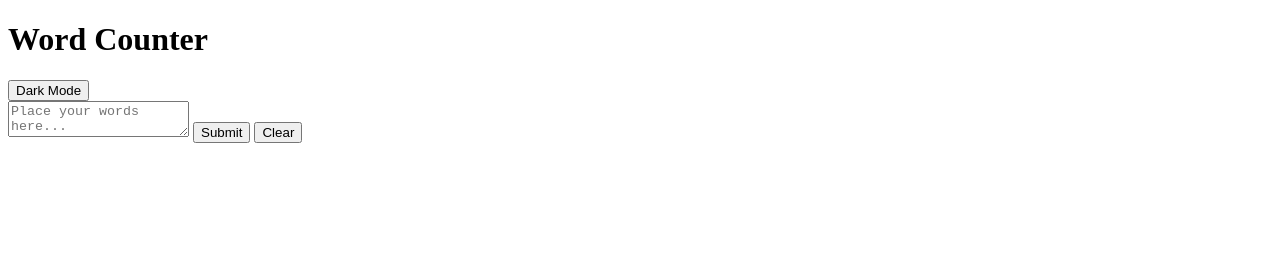
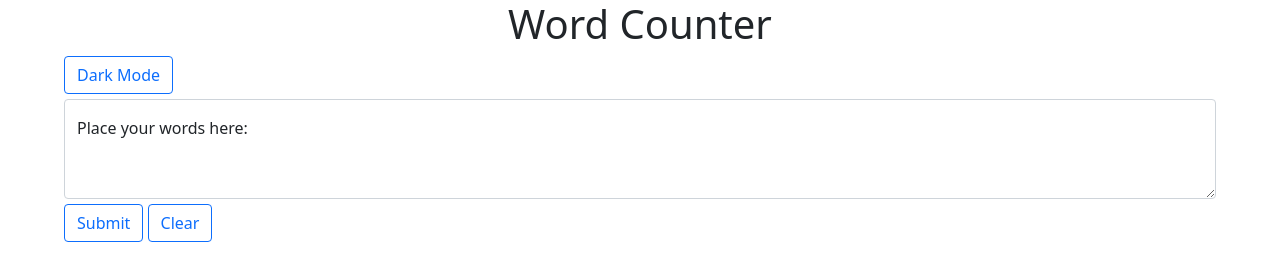
Before and after one commit to mmccullough1997/LAB-word-counter, a plain HTML site: page index.html in a window 1280 px wide. Drawn offline with nearby package versions, Linux system fonts and the light colour scheme.

Commit message:
solved problem

```diff
--- a/index.html
+++ b/index.html
@@ -5,19 +5,25 @@
   <meta http-equiv="X-UA-Compatible" content="IE=edge">
   <meta name="viewport" content="width=device-width, initial-scale=1.0">
   <title>Word Counter</title>
+  <link href="https://cdn.jsdelivr.net/npm/bootstrap@5.1.3/dist/css/bootstrap.min.css" rel="stylesheet" integrity="sha384-1BmE4kWBq78iYhFldvKuhfTAU6auU8tT94WrHftjDbrCEXSU1oBoqyl2QvZ6jIW3" crossorigin="anonymous">
   <link rel="stylesheet" href="main.css">
 </head>
 <body>
-  <script src="main.js"></script>
   <h1>Word Counter</h1>
-  <button id="bg-switch">Dark Mode</button>
+  <button type="button" id="bg-switch" class="btn btn-outline-primary">Dark Mode</button>
   <div id="error" class="error"></div>
   <form>
-    <textarea placeholder="Place your words here..."></textarea>
-    <button type="submit">Submit</button>
-    <button type="reset">Clear</button>
+    <div class="form-floating">
+      <textarea class="form-control" placeholder="Leave a comment here" id="floatingTextarea2" style="height: 100px"></textarea>
+      <label for="floatingTextarea2">Place your words here:</label>
+    </div>
+    <button type="submit" class="btn btn-outline-primary">Submit</button>
+    <button type="reset" class="btn btn-outline-primary">Clear</button>
   </form>
   <div id="word-count"></div>
 
+
+  <script src="main.js"></script>
+  <script src="https://cdn.jsdelivr.net/npm/bootstrap@5.1.3/dist/js/bootstrap.bundle.min.js" integrity="sha384-ka7Sk0Gln4gmtz2MlQnikT1wXgYsOg+OMhuP+IlRH9sENBO0LRn5q+8nbTov4+1p" crossorigin="anonymous"></script>
 </body>
 </html>
--- a/main.css
+++ b/main.css
@@ -0,0 +1,37 @@
+body {
+  width: 90%;
+  margin:auto;
+}
+
+h1 {
+  text-align: center;;
+}
+
+textarea{
+  width: 100%;
+}
+
+::placeholder{
+  color: blue;
+  font-size: 1.5em;
+  font-family: Arial, Helvetica, sans-serif;
+}
+
+button{
+   background-color: green;
+   color: white;
+   padding: 5px;
+   font-size: 1.5em;
+}
+
+button[type="submit"]{
+  margin-top: 5px;
+}
+
+button[type="reset"]{
+  margin-top: 5px;
+}
+
+button[type="button"]{
+  margin-bottom: 5px;
+}
--- a/main.js
+++ b/main.js
@@ -6,16 +6,24 @@ const wordCounter = (value) => {
 
   if (value) {
     // COMPLETE THE LOGIC
-    wordCount.innerHTML = `Word Count: 0`;
+    wordCount.innerHTML = `Word Count: ${value.split(" ").length}`;
   } else {
     // if the value is empty, set the error message value to "Please input text"
-    error.innerHTML = ""; // UPDATE THIS
+    error.innerHTML = "Please input text"; // UPDATE THIS
   }
 }
 
 // OPTIONAL CHALLENGE
 const toggleMode = (btnText) => {
-  // complete the function
+  if (btnText.includes('Dark')) {
+    toggleButton.innerHTML = "Light Mode"
+    document.body.style.background = 'black'
+    document.body.style.color = 'white'
+  } else {
+    toggleButton.innerHTML = "Dark Mode"
+    document.body.style.background = 'white'
+    document.body.style.color = 'black'
+  }
 }
 
 // ************************************************ //
```
